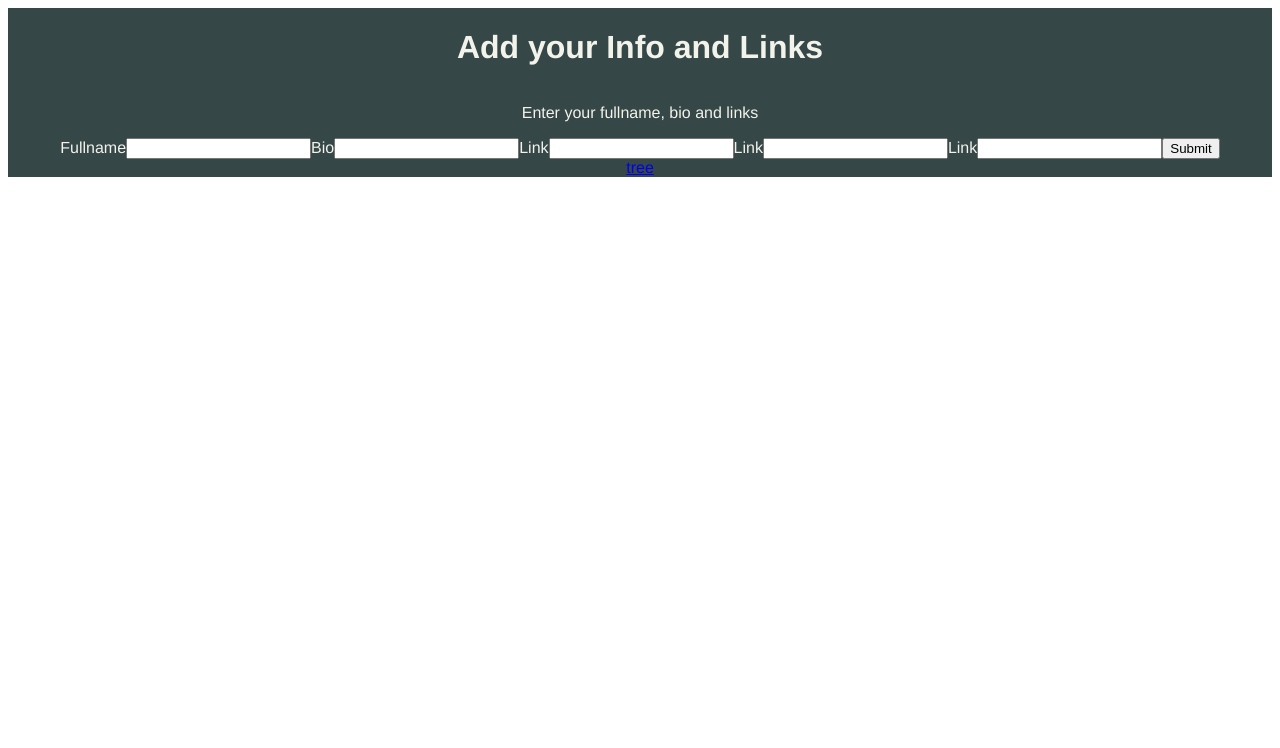
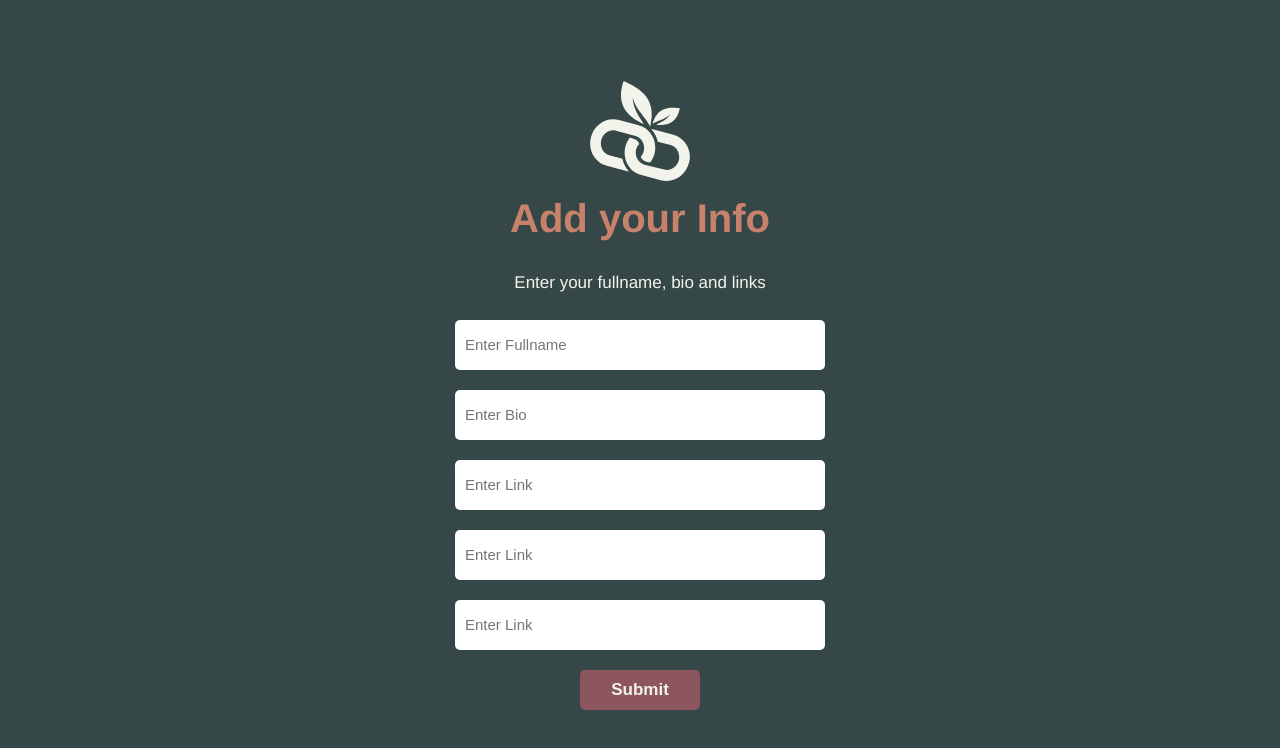
Before and after one commit to codescalersinternships/Linktree-Fatma-Ebrahim, a Vue app in the folder frontend/: page /details in a window 1280 px wide. Shown: the top 748 px of the page. Built offline with nearby package versions, Linux system fonts and the light colour scheme; sample sign-in values are in the browser's storage.

Commit message:
feat: added scripts to login & signup views

```diff
--- a/frontend/src/App.vue
+++ b/frontend/src/App.vue
@@ -1,8 +1,17 @@
 <template>
+  <div class="app" >
+
   <router-view></router-view>
+  </div>
 </template>
 
 <style>
+body {
+  padding: 0px;
+  margin: 0px;
+  background: #364748;
+}
+
 #app {
   font-family: Avenir, Helvetica, Arial, sans-serif;
   -webkit-font-smoothing: antialiased;
@@ -11,21 +20,16 @@
   color: #2c3e50;
   padding: 0px;
   margin: 0px;
-
   background: #364748;
   color: #F2F3EB;
 }
-
-nav {
-  padding: 30px;
+.app{
+  padding: 0px;
+  margin: 0px;
+  display: flex;
+  flex-direction: column;
+  align-items: center;
+  justify-content: center;
 }
 
-nav a {
-  font-weight: bold;
-  color: #2c3e50;
-}
-
-nav a.router-link-exact-active {
-  color: #42b983;
-}
 </style>
--- a/frontend/src/router/index.js
+++ b/frontend/src/router/index.js
@@ -44,4 +44,19 @@ const router = createRouter({
   routes
 })
 
+
+router.beforeEach((to, from, next) => {
+  const token = localStorage.getItem("token");
+
+  if (to.path === "/login" || to.path === "/signup" || token) {
+    next();
+    console.log("Token found, allowing access");
+  } else {
+    console.log("No token found, redirecting to login");
+    next("/login");
+  }
+});
+
+
+
 export default router
--- a/frontend/src/views/DetailsView.vue
+++ b/frontend/src/views/DetailsView.vue
@@ -1,29 +1,113 @@
 <template>
     <div class="details">
-        <h1>Add your Info and Links</h1>
+
+        <img src="../assets/tree.svg" width="100" alt="logo">
+        <h1>Add your Info</h1>
         <p>Enter your fullname, bio and links</p>
-        <form>
-            <label for="fullname">Fullname</label>
-            <input type="text" name="fullname">
-            <label for="bio">Bio</label>
-            <input type="text" name="bio">
-            <label for="link">Link</label>
-            <input type="text" name="link">
-            <label for="link">Link</label>
-            <input type="text" name="link">
-            <label for="link">Link</label>
-            <input type="text" name="link">
-            <router-link to="/tree"> <input type="submit" value="Submit"></router-link>
+        <form class="form">
+            <input type="text" name="fullname" placeholder="Enter Fullname">
+            <input type="text" name="bio" placeholder="Enter Bio">
+            <input type="text" name="link" placeholder="Enter Link">
+            <input type="text" name="link" placeholder="Enter Link">
+            <input type="text" name="link" placeholder="Enter Link">
+            <router-link to="/tree"> <input class="btn" type="submit" value="Submit"></router-link>
 
         </form>
-        <router-link to="/tree"> tree</router-link>
     </div>
 </template>
+
+<script>
+
+export default {
+  name: 'DetailsView',
+}
+</script>
 <style scoped>
 .details {
+    padding: 0px;
+    margin: 0px;
+    width: 100vw;
+    height: 100vh;
     display: flex;
     flex-direction: column;
     align-items: center;
+    justify-content: center;
+}
+
+img:hover{
+    transform:rotate(-15deg);
+    transition: 0.3s ease-in-out;
+}
+
+.form {
+    width: 500px;
+    display: flex;
+    flex-direction: column;
+    align-items: center;
+    justify-content: center;
+
+}
+
+h1 {
+    margin: 15px;
+    padding: 0px;
+    font-size: 40px;
+    color: #C8826B;
+}
+p {
+    color: #F2F3EB;
+    font-size: 17px;
+    width: 90%;
+}
+
+
+input {
+    width: 70%;
+    height: 30px;
+    margin: 10px;
+    padding: 10px;
+    border: none;
+    border-radius: 5px;
+    font-size: 15px;
+}
+
+
+.btns {
+    width: 30%;
+    display: flex;
+    flex-direction: row;
+    align-items: center;
+    justify-content: space-evenly;
+}
+
+.btn-group {
+    display: flex;
+    flex-direction: column;
+    align-items: center;
+    justify-content: center;
+}
+
+
+
+.btn {
+    margin: 10px;
+    padding: 10px;
+    width: 120px;
+    height: 40px;
+    background: #8d565f;
+    border: none;
+    border-radius: 5px;
+    color: #F2F3EB;
+    font-size: 17px;
+    font-weight: bold;
+}
+
+.btn:hover {
+    cursor: pointer;
+    background: #F2F3EB;
+    color: #8d565f;
+    transform: scale(1.05);
+    transition: 0.3s ease-in-out;
 }
 
 </style>
--- a/frontend/src/views/HomeView.vue
+++ b/frontend/src/views/HomeView.vue
@@ -69,6 +69,7 @@ p {
   margin-bottom: 20px;
   padding: 0px;
   font-size: 20px;
+  color:#F2F3EB;
 }
 
 .btns {
--- a/frontend/src/views/LoginView.vue
+++ b/frontend/src/views/LoginView.vue
@@ -2,15 +2,51 @@
     <div class="login">
         <img src="../assets/tree.svg" width="100" alt="logo">
         <h1>Login</h1>
-        <form class="form">
-            <input type="text" name="username" placeholder="Enter Username">
-            <input type="password" name="password" placeholder="Enter Password">
-            <router-link  to="/tree" ><input class="btn" type="submit" value="Login"> </router-link>
+        <form class="form" @submit.prevent="handlesubmit">
+            <input type="text" name="username" placeholder="Enter Username" v-model="user.username">
+            <input type="password" name="password" placeholder="Enter Password" v-model="user.password">
+            <input class="btn" type="submit" value="Login">
         </form>
-        <router-link  to="/tree" >login</router-link>
     </div>
 </template>
-<style  scoped>
+<script setup>
+import router from '@/router';
+import { reactive } from 'vue';
+const user = reactive({
+    username: "",
+    password: ""
+})
+const handlesubmit = async () => {
+    if (user.username == "" || user.password == "") {
+        alert("Empty fields, please enter username and password")
+    } else {
+        try {
+            const response = await fetch("/linktree/login", {
+                method: "POST",
+                headers: {
+                    "Content-Type": "application/json"
+                },
+                body: JSON.stringify(user)
+            })
+            if (response.status == 200) {
+                const data = await response.json()
+                localStorage.setItem("token", data.token)
+                router.push("/tree")
+            } else if (response.status == 400) {
+                alert("Unauthorized user, please sign up or try again")
+            }
+            console.log(response)
+        }
+        catch (err) {
+            console.log(err)
+        }
+    }
+
+}
+
+</script>
+
+<style scoped>
 .login {
     padding: 0px;
     margin: 0px;
@@ -25,8 +61,8 @@
 }
 
 
-img:hover{
-    transform:rotate(-15deg);
+img:hover {
+    transform: rotate(-15deg);
     transition: 0.3s ease-in-out;
 }
 
--- a/frontend/src/views/SignupView.vue
+++ b/frontend/src/views/SignupView.vue
@@ -2,15 +2,47 @@
     <div class="signup">
         <img src="../assets/tree.svg" width="100" alt="logo">
         <h1>Sign up</h1>
-        <form class="form">
-            <input type="text" name="username" placeholder="Enter Username">
-            <input type="email" name="email" placeholder="Enter Email">
-            <input type="password" name="password" placeholder="Enter Password">
-            <router-link to="/details"><input class="btn" type="submit" value="Signup"> </router-link>
+        <form class="form" @submit.prevent="handlesubmit">
+            <input type="text" name="username" placeholder="Enter Username" v-model="user.username">
+            <input type="email" name="email" placeholder="Enter Email" v-model="user.email">
+            <input type="password" name="password" placeholder="Enter Password" v-model="user.password">
+            <input class="btn" type="submit" value="Signup">
         </form>
-        <router-link to="/details">signup</router-link>
     </div>
 </template>
+<script setup>
+import router from '@/router';
+import { reactive } from 'vue';
+const user = reactive({
+    username: "",
+    email: "",
+    password: ""
+})
+const handlesubmit = async () => {
+    try {
+        const response = await fetch("/linktree/signup", {
+            method: "POST",
+            headers: {
+                "Content-Type": "application/json"
+            },
+            body: JSON.stringify(user)
+        })
+        if (response.status == 201) {
+            const data = await response.json()
+            localStorage.setItem("token", data.token)
+            router.push("/details")
+        } else if (response.status == 400) {
+            alert("User already exists, please login or try again")
+        }
+        console.log(response.status)
+    }
+    catch (err) {
+        console.log(err)
+    }
+
+}
+
+</script>
 <style scoped>
 .signup {
     padding: 0px;
@@ -25,8 +57,8 @@
 
 }
 
-img:hover{
-    transform:rotate(-15deg);
+img:hover {
+    transform: rotate(-15deg);
     transition: 0.3s ease-in-out;
 }
 
--- a/frontend/src/views/TreeView.vue
+++ b/frontend/src/views/TreeView.vue
@@ -1,13 +1,91 @@
 <template>
     <div class="tree">
+        <img src="../assets/tree.svg" width="100" alt="logo">
         <h1>fullname</h1>
-        <h2>bio</h2>
-        <h2>links</h2>
+        <p>Lorem ipsum dolor sit amet consectetur adipisicing elit. Numquam at est eveniet libero.</p>
         <ul>
-
+            <li>link</li>
+            <li>link</li>
+            <li>link</li>
         </ul>
-        <router-link to="/edit" ><button>edit</button></router-link>
-
-
+        <router-link to="/edit"><button class="btn">Edit</button></router-link>
     </div>
 </template>
+
+<style scoped>
+.tree {
+    padding-top: 100px;
+    margin: 0px;
+    width: 100vw;
+    height: 100vh;
+    display: flex;
+    flex-direction: column;
+    align-items: center;
+    justify-content: start;
+
+}
+
+img:hover {
+    transform: rotate(-15deg);
+    transition: 0.3s ease-in-out;
+}
+
+h1 {
+    color: #8d565f;
+}
+
+p {
+    color: #F2F3EB;
+    font-size: 17px;
+    width: 90%;
+}
+
+ul {
+    color: #F2F3EB;
+    width: 100%;
+    display: flex;
+    flex-direction: column;
+    align-items: center;
+    justify-content: center;
+    list-style: none;
+    padding: 10px;
+    margin: 0px;
+
+}
+
+li {
+
+    background: #90a2a4;
+    border-radius: 5px;
+    padding: 15px;
+    margin: 10px;
+    width: 60%;
+
+}
+li:hover{
+cursor: pointer;
+
+transform: scale(1.01);
+transition: 0.3s ease-in-out
+}
+.btn {
+
+    padding: 10px;
+    width: 150px;
+    height: 40px;
+    background: #8d565f;
+    border: none;
+    border-radius: 5px;
+    color: #F2F3EB;
+    font-size: 17px;
+    font-weight: bold;
+}
+
+.btn:hover {
+    cursor: pointer;
+    background: #F2F3EB;
+    color: #8d565f;
+    transform: scale(1.05);
+    transition: 0.3s ease-in-out;
+}
+</style>
--- a/frontend/vue.config.js
+++ b/frontend/vue.config.js
@@ -1,4 +1,13 @@
 const { defineConfig } = require('@vue/cli-service')
 module.exports = defineConfig({
-  transpileDependencies: true
+  transpileDependencies: true,
+  devServer: {
+    proxy: {
+      '/': {
+        target: 'http://localhost:8000',
+        changeOrigin: true,
+        ws: false,
+      }
+    }
+  }
 })
```
Also changed, not shown: frontend/src/components/NavBar.vue (+39 -0 lines), 2 other files (tests, documents, lock files or other folders).
